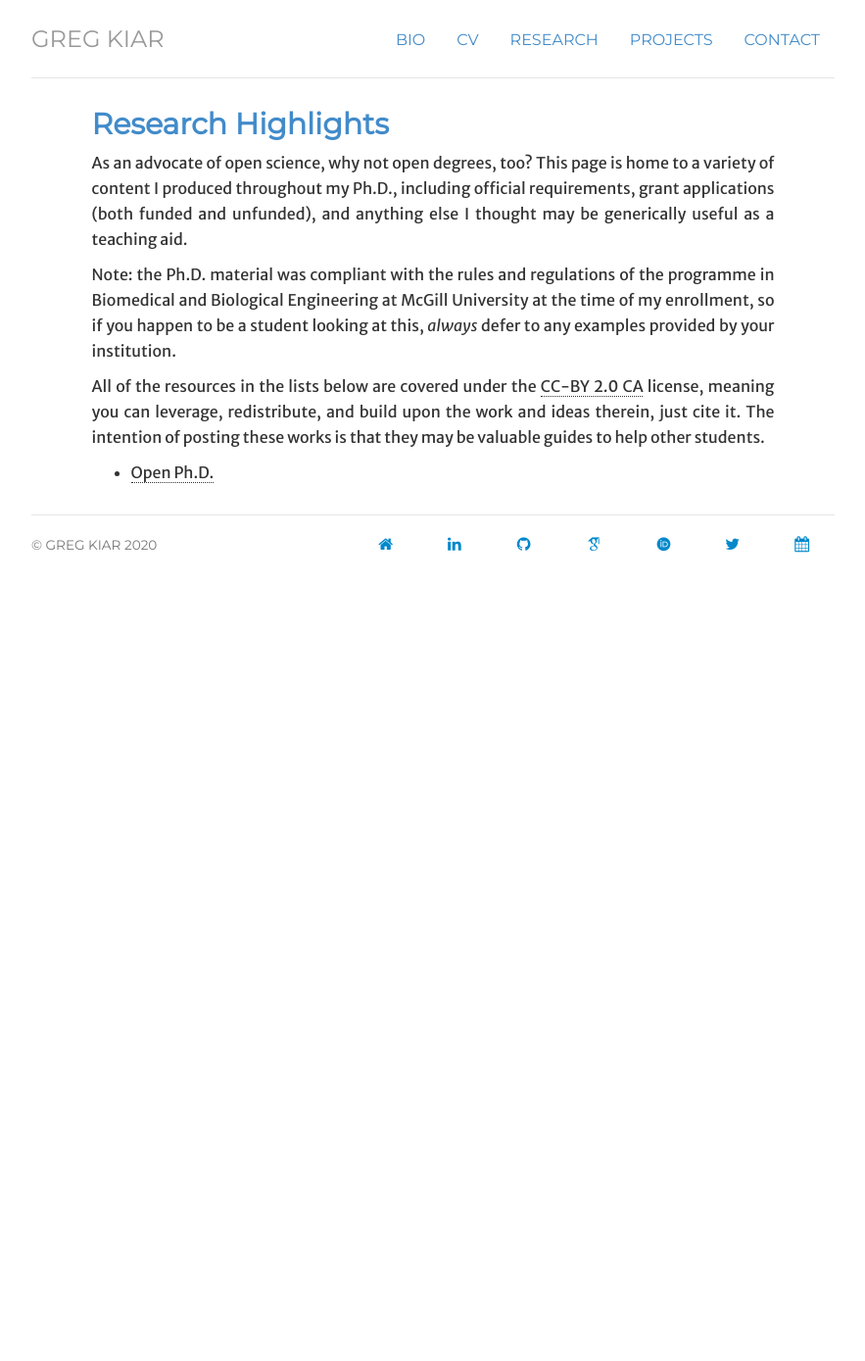
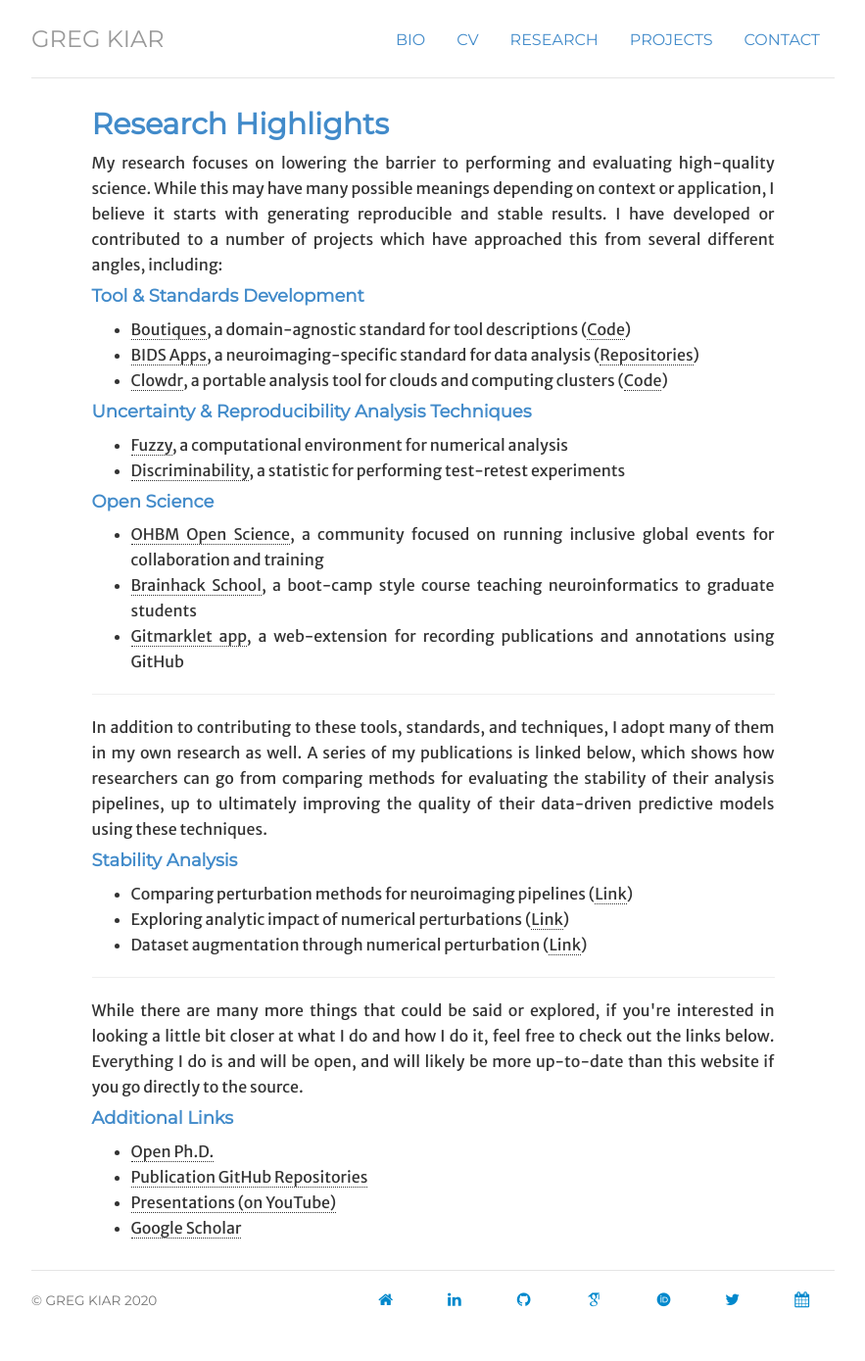
Before and after one commit to gkiar/gkiar.github.io, a Jekyll site: the page built from research/index.html, in a window 1280 px wide. Shown: the whole page at 98% size, without its empty margins (198-1081 px from the left). Built offline with Jekyll 4.4.1, drawn with Linux system fonts in a browser that asks for light colours; nearby versions of some CDN libraries; some web fonts are replaced; before the commit the page ends 900 px from its top, so only the background shows below that.

Commit message:
updated research page

```diff
--- a/research/index.html
+++ b/research/index.html
@@ -6,23 +6,58 @@ description: Research
 
   <div class="about" style="text-align:justify">
     <h2>Research Highlights</h2>
-    <p> As an advocate of open science, why not open degrees, too? This page is home to
-    a variety of content I produced throughout my Ph.D., including official requirements,
-    grant applications (both funded and unfunded), and anything else I thought may be generically
-    useful as a teaching aid.</p>
+    <p>My research focuses on lowering the barrier to performing and evaluating high-quality
+    science. While this may have many possible meanings depending on context or application,
+    I believe it starts with generating reproducible and stable results. I have developed or
+    contributed to a number of projects which have approached this from several different
+    angles, including:</p>
+    <h4>Tool &amp; Standards Development</h4>
+    <ul>
+      <li><a href="https://doi.org/10.1093/gigascience/giy016">Boutiques</a>, a domain-agnostic standard for tool descriptions (<a href="https://github.com/boutiques/boutiques">Code</a>)</li>
+      <li><a href="https://doi.org/10.1371/journal.pcbi.1005209">BIDS Apps</a>, a neuroimaging-specific standard for data analysis (<a href="https://github.com/BIDS-Apps">Repositories</a>)</li>
+      <li><a href="https://doi.org/10.3389/fninf.2019.00012">Clowdr</a>, a portable analysis tool for clouds and computing clusters (<a href="https://github.com/clowdr/clowdr">Code</a>)</li>
+    </ul>
+
+    <h4>Uncertainty &amp; Reproducibility Analysis Techniques</h4>
+    <ul>
+      <li><a href="https://doi.org/10.1101/802629">Fuzzy</a>, a computational environment for numerical analysis</li>
+      <li><a href="https://doi.org/10.1101/802629">Discriminability</a>, a statistic for performing test-retest experiments</li>
+    </ul>
+
+    <h4>Open Science</h4>
+    <ul>
+      <li><a href="https://ossig.netlify.app/">OHBM Open Science</a>, a community focused on running inclusive global events for collaboration and training</li>
+      <li><a href="https://school.brainhackmtl.org/">Brainhack School</a>, a boot-camp style course teaching neuroinformatics to graduate students</li>
+      <li><a href="https://github.com/gkiar/gitmarklet">Gitmarklet app</a>, a web-extension for recording publications and annotations using GitHub</li>
+    </ul>
+
+    <hr/>
 		<p>
-    Note: the Ph.D. material was compliant with the rules and regulations of the programme
-    in Biomedical and Biological Engineering at McGill University at the time of my enrollment, so
-    if you happen to be a student looking at this, <em>always</em> defer to any examples provided by
-    your institution.
-		</p><p>
-    All of the resources in the lists below are covered under the
-    <a href="https://creativecommons.org/licenses/by/2.0/ca/">CC-BY 2.0 CA</a> license, meaning you
-    can leverage, redistribute, and build upon the work and ideas therein, just cite it. The intention
-    of posting these works is that they may be valuable guides to help other students.
+    In addition to contributing to these tools, standards, and techniques, I adopt many of them in my own
+    research as well. A series of my publications is linked below, which shows how researchers can go from
+    comparing methods for evaluating the stability of their analysis pipelines, up to ultimately improving
+    the quality of their data-driven predictive models using these techniques.
+		</p>
+    <h4>Stability Analysis</h4>
+    <ul>
+      <li>Comparing perturbation methods for neuroimaging pipelines (<a href="https://doi.org/10.1177/1094342020926237">Link</a>)</li>
+      <li>Exploring analytic impact of numerical perturbations (<a href="https://doi.org/10.1101/2020.10.15.341495">Link</a>)</li>
+      <li>Dataset augmentation through numerical perturbation (<a href="https://doi.org/10.1101/2020.12.16.423084">Link</a>)</li>
+    </ul>
+
+    <hr/>
+    <p>
+    While there are many more things that could be said or explored, if you're interested in looking a
+    little bit closer at what I do and how I do it, feel free to check out the links below. Everything I
+    do is and will be open, and will likely be more up-to-date than this website if you go directly to
+    the source.
     </p>
+    <h4>Additional Links</h4>
     <ul>
       <li><a href="/phd">Open Ph.D.</a></li>
+      <li><a href="https://github.com/gkpapers">Publication GitHub Repositories</a></li>
+      <li><a href="https://www.youtube.com/results?search_query=greg+kiar">Presentations (on YouTube)</a></li>
+      <li><a href="https://scholar.google.com/citations?user=ztw6g7kAAAAJ&hl=en">Google Scholar</a></li>
     </ul>
 
   </div>
```
